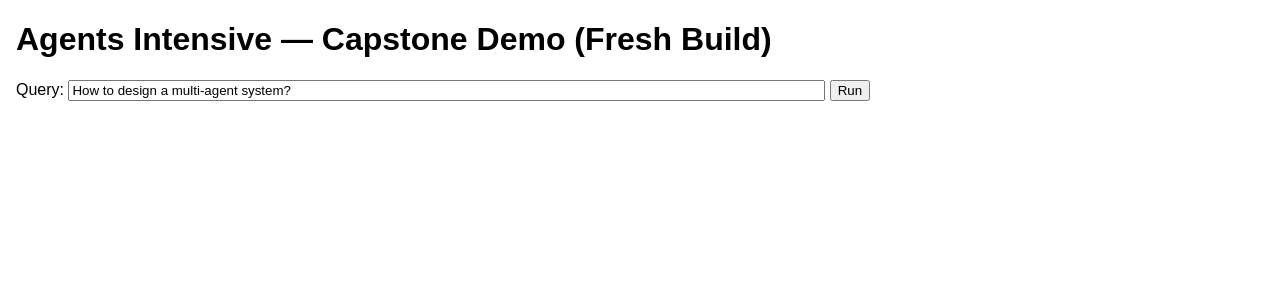
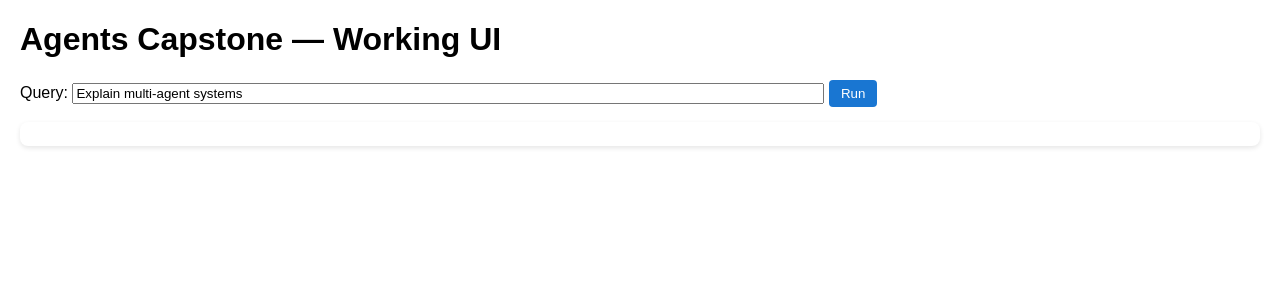
Before and after one commit to gookul1337/Agents_Intensive_Full_Capstone, a Flask app: page / in a window 1280 px wide. Shown: the top 300 px of the page. Run offline with Flask 2, Linux system fonts and the light colour scheme; parts of the project's set-up code (start-up, migrations or seed data) failed here and were passed over.

Commit message:
Update index.html

```diff
--- a/templates/index.html
+++ b/templates/index.html
@@ -1,28 +1,86 @@
-<!doctype html>
+<!DOCTYPE html>
 <html>
 <head>
-  <meta charset="utf-8"/>
-  <title>Agents Capstone — Fresh Build</title>
+  <meta charset="UTF-8">
+  <title>Agents Capstone — Working UI</title>
   <style>
-    body{font-family:Arial;margin:16px}
-    .card{background:#fff;padding:12px;border-radius:8px;box-shadow:0 2px 6px rgba(0,0,0,0.08)}
+    body {
+      font-family: Arial, sans-serif;
+      margin: 20px;
+    }
+    .card {
+      background: #fff;
+      padding: 12px;
+      border-radius: 8px;
+      box-shadow: 0 2px 5px rgba(0,0,0,0.1);
+      margin-top: 15px;
+      white-space: pre-wrap;
+    }
+    button {
+      padding: 6px 12px;
+      background: #1976D2;
+      color: white;
+      border: none;
+      border-radius: 4px;
+      cursor: pointer;
+    }
+    button:hover {
+      background: #0F5BB5;
+    }
   </style>
 </head>
 <body>
-  <h1>Agents Intensive — Capstone Demo (Fresh Build)</h1>
-  <label>Query: <input id="query" style="width:60%" value="How to design a multi-agent system?"/></label>
-  <button id="run">Run</button>
-  <div id="out"></div>
+
+  <h1>Agents Capstone — Working UI</h1>
+
+  <label>
+    Query:
+    <input id="query" style="width: 60%;"
+           value="Explain multi-agent systems">
+  </label>
+
+  <button onclick="runQuery()">Run</button>
+
+  <div id="output" class="card"></div>
+
 <script>
-  document.getElementById('run').onclick = async ()=>{
-    const q = document.getElementById('query').value;
-    const res = await fetch('/api/run',{method:'POST',headers:{'Content-Type':'application/json'},body:JSON.stringify({query:q})});
-    const j = await res.json();
-    const out = document.getElementById('out'); out.innerHTML='';
-    j.timeline.forEach(t=>{
-      const el = document.createElement('pre'); el.className='card'; el.style.margin='8px 0'; el.innerText = JSON.stringify(t, null, 2); out.appendChild(el);
-    });
-  }
+async function runQuery() {
+    const query = document.getElementById("query").value;
+    const output = document.getElementById("output");
+
+    output.innerHTML = "Processing...";
+
+    try {
+        const response = await fetch("/api/run", {
+            method: "POST",
+            headers: { "Content-Type": "application/json" },
+            body: JSON.stringify({ query })
+        });
+
+        if (!response.ok) {
+            output.innerHTML = "Server Error: " + response.status;
+            return;
+        }
+
+        const data = await response.json();
+
+        // Display full timeline if available
+        if (data.timeline) {
+            output.innerHTML = JSON.stringify(data.timeline, null, 2);
+        }
+        // Display main response
+        else if (data.response) {
+            output.innerHTML = data.response;
+        }
+        else {
+            output.innerHTML = "Unknown Response: " + JSON.stringify(data);
+        }
+
+    } catch (err) {
+        output.innerHTML = "Fetch Error: " + err;
+    }
+}
 </script>
+
 </body>
 </html>
```
